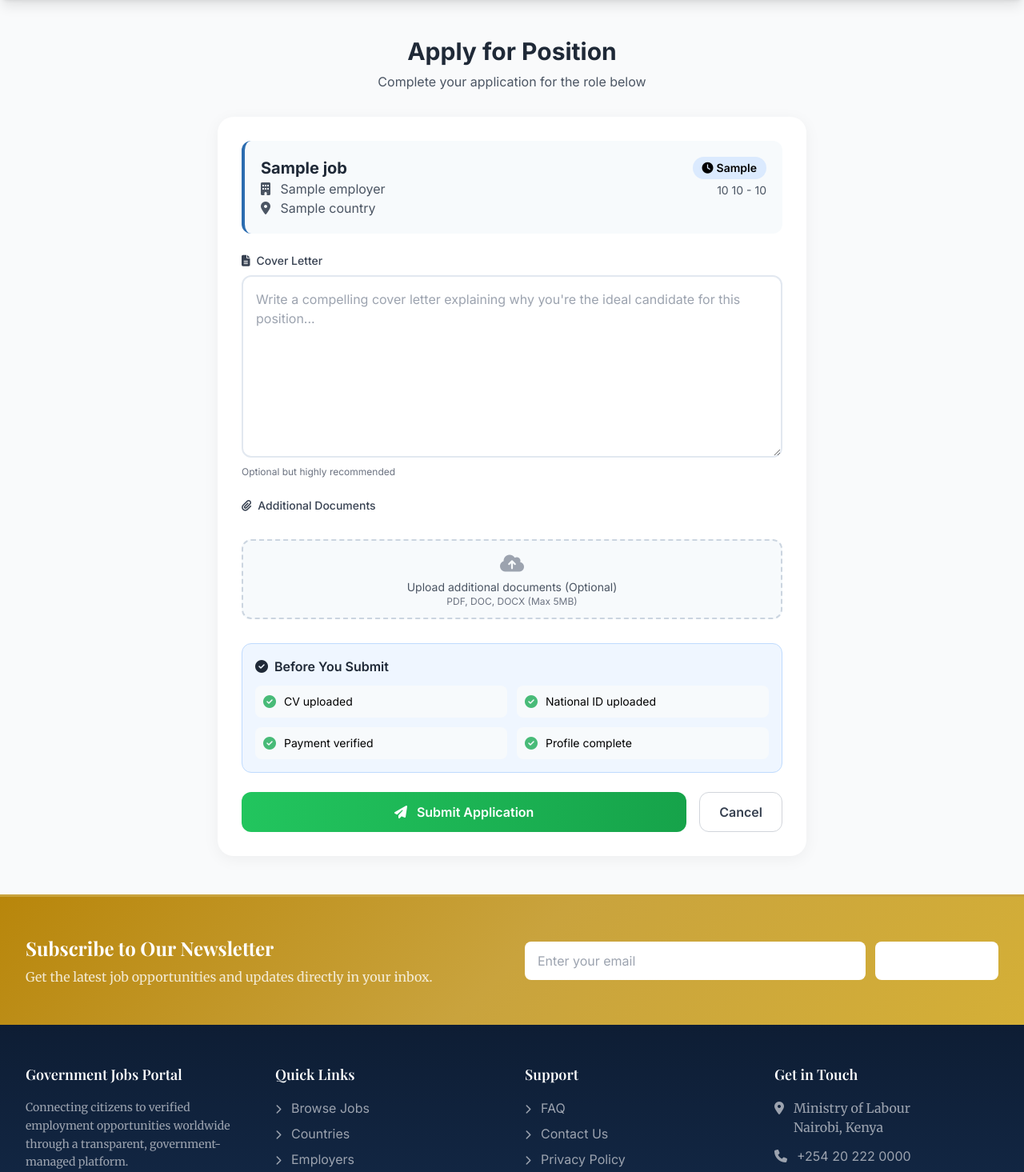
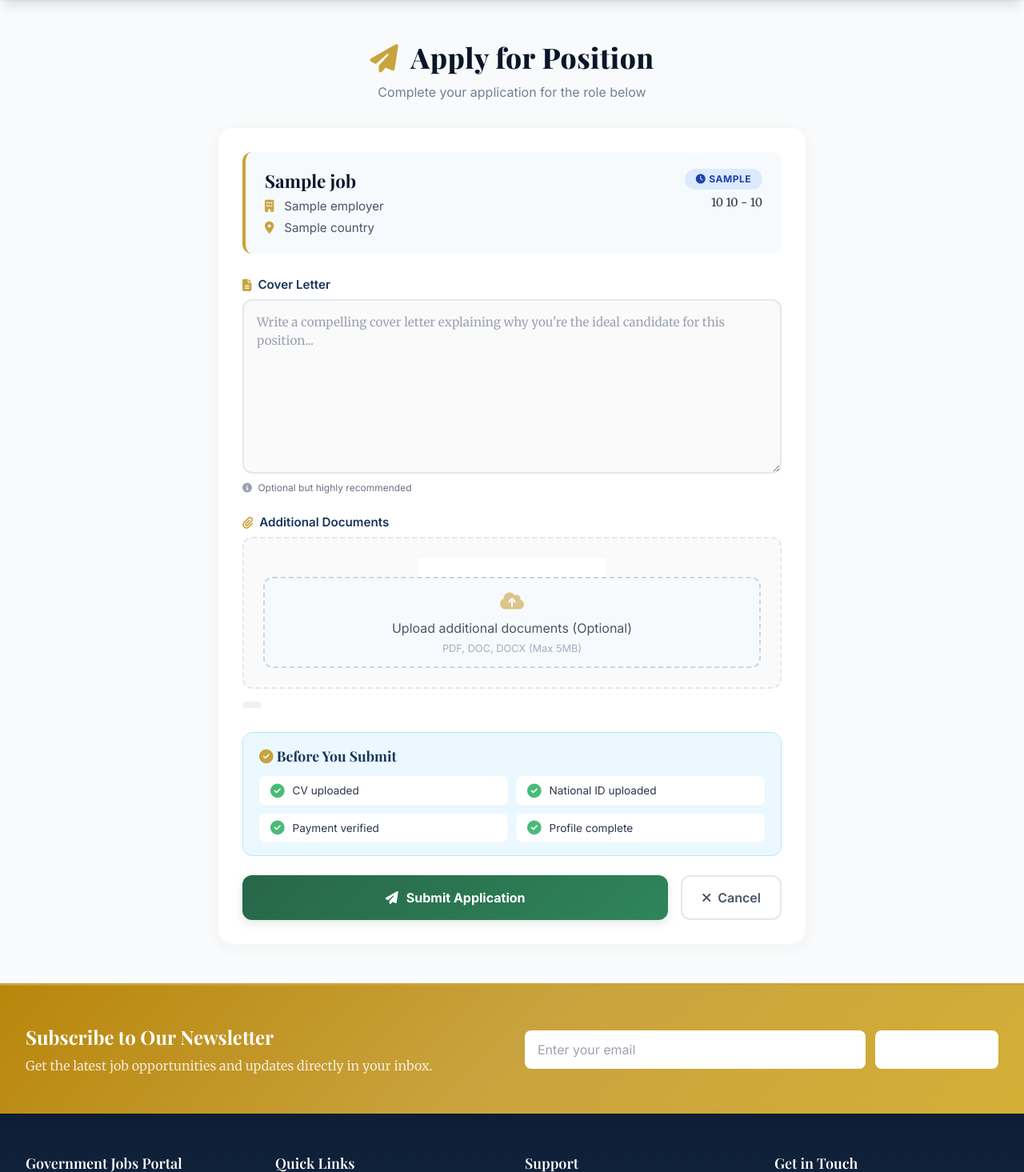
Before and after one commit to eKidenge/government_jobs_portal, a Django app: template templates/jobs/apply_to_job.html in a window 1280 px wide. Shown: the part 82-1547 px from the top of the page at 80% size. Run offline with Django 5.2, Linux system fonts and the light colour scheme; the template is opened without the code that fills it: most values are stand-ins (such as "Sample title", 1, 10 or a date in 2020); form fields are guessed from the names that the template uses; some libraries are stand-ins or nearby versions.

Commit message:
Update apply_to_job.html

```diff
--- a/templates/jobs/apply_to_job.html
+++ b/templates/jobs/apply_to_job.html
@@ -5,22 +5,103 @@
 
 {% block extra_css %}
 <style>
+    /* ============================================
+       GOVERNMENT STYLES
+       ============================================ */
     .apply-container {
         max-width: 800px;
         margin: 0 auto;
     }
+
+    .apply-header {
+        text-align: center;
+        margin-bottom: 32px;
+    }
+    .apply-header h1 {
+        font-family: 'Playfair Display', serif;
+        font-weight: 800;
+        color: #0a1628;
+        font-size: 2.2rem;
+        letter-spacing: 0.5px;
+    }
+    .apply-header h1 i {
+        color: #c9a33d;
+        margin-right: 8px;
+    }
+    .apply-header p {
+        font-family: 'Inter', sans-serif;
+        color: #718096;
+        font-size: 1rem;
+        margin-top: 4px;
+    }
+
     .apply-card {
         background: white;
         border-radius: 20px;
-        box-shadow: 0 4px 20px rgba(0,0,0,0.05);
+        box-shadow: 0 4px 20px rgba(0,0,0,0.04);
+        border: 1px solid rgba(201, 163, 61, 0.08);
         padding: 30px;
     }
+
+    /* Job summary */
     .job-summary {
         background: #f7fafc;
         border-radius: 12px;
-        padding: 20px;
-        border-left: 4px solid #2b6cb0;
+        padding: 20px 24px;
+        border-left: 4px solid #c9a33d;
+        margin-bottom: 28px;
     }
+    .job-summary .job-title {
+        font-family: 'Playfair Display', serif;
+        font-weight: 700;
+        color: #0a1628;
+        font-size: 1.4rem;
+    }
+    .job-summary .job-meta {
+        font-family: 'Inter', sans-serif;
+        color: #4a5568;
+        font-size: 0.95rem;
+        margin-top: 4px;
+    }
+    .job-summary .job-meta i {
+        color: #c9a33d;
+        width: 20px;
+    }
+    .job-summary .job-tag {
+        display: inline-flex;
+        align-items: center;
+        padding: 4px 14px;
+        background: #dbeafe;
+        color: #1e40af;
+        border-radius: 50px;
+        font-family: 'Inter', sans-serif;
+        font-size: 0.75rem;
+        font-weight: 700;
+        text-transform: uppercase;
+        letter-spacing: 0.5px;
+    }
+    .job-summary .salary-info {
+        font-family: 'Merriweather', serif;
+        font-size: 0.9rem;
+        color: #2d3748;
+        margin-top: 6px;
+    }
+
+    /* Form elements */
+    .form-label {
+        font-family: 'Inter', sans-serif;
+        font-weight: 600;
+        color: #1a365d;
+        font-size: 0.95rem;
+        display: flex;
+        align-items: center;
+        gap: 8px;
+        margin-bottom: 6px;
+    }
+    .form-label i {
+        color: #c9a33d;
+    }
+
     .cover-letter-area {
         min-height: 200px;
         resize: vertical;
@@ -28,29 +109,188 @@
         border-radius: 12px;
         padding: 16px;
         width: 100%;
-        font-family: inherit;
-        transition: border-color 0.3s;
+        font-family: 'Merriweather', serif;
+        font-size: 0.95rem;
+        color: #2d3748;
+        transition: border-color 0.3s, box-shadow 0.3s;
+        background: #fafafa;
     }
     .cover-letter-area:focus {
-        border-color: #2b6cb0;
+        border-color: #c9a33d;
         outline: none;
-        box-shadow: 0 0 0 3px rgba(43, 108, 176, 0.1);
+        box-shadow: 0 0 0 4px rgba(201, 163, 61, 0.1);
+        background: white;
+    }
+
+    .file-upload-wrapper {
+        position: relative;
+        border: 2px dashed #e2e8f0;
+        border-radius: 12px;
+        padding: 24px;
+        text-align: center;
+        transition: border-color 0.3s, background 0.3s;
+        cursor: pointer;
+        background: #fafafa;
+    }
+    .file-upload-wrapper:hover {
+        border-color: #c9a33d;
+        background: #f7fafc;
+    }
+    .file-upload-wrapper input[type="file"] {
+        position: absolute;
+        top: 0;
+        left: 0;
+        width: 100%;
+        height: 100%;
+        opacity: 0;
+        cursor: pointer;
+    }
+    .file-upload-wrapper .file-upload-label {
+        pointer-events: none;
+    }
+    .file-upload-wrapper .file-upload-label i {
+        color: #c9a33d;
+        opacity: 0.6;
+    }
+    .file-upload-wrapper .file-upload-label p {
+        font-family: 'Inter', sans-serif;
+        color: #4a5568;
+        margin-top: 6px;
+    }
+    .file-upload-wrapper .file-upload-label small {
+        font-family: 'Inter', sans-serif;
+        color: #a0aec0;
+    }
+    .file-name {
+        font-family: 'Inter', sans-serif;
+        font-size: 0.85rem;
+        color: #2d3748;
+        margin-top: 8px;
+        padding: 4px 12px;
+        background: #edf2f7;
+        border-radius: 6px;
+        display: inline-block;
+    }
+
+    /* Checklist */
+    .checklist-box {
+        background: #ebf8ff;
+        border: 1px solid #bee3f8;
+        border-radius: 12px;
+        padding: 16px 20px;
+        margin-bottom: 24px;
+    }
+    .checklist-box h4 {
+        font-family: 'Playfair Display', serif;
+        font-weight: 700;
+        color: #1a365d;
+        font-size: 1.1rem;
+        margin-bottom: 12px;
+    }
+    .checklist-box h4 i {
+        color: #c9a33d;
     }
     .application-check {
         display: grid;
         grid-template-columns: 1fr 1fr;
-        gap: 12px;
+        gap: 10px;
     }
     .application-check .check-item {
         display: flex;
         align-items: center;
         gap: 10px;
-        padding: 10px;
-        background: #f7fafc;
+        padding: 8px 14px;
+        background: white;
         border-radius: 8px;
+        font-family: 'Inter', sans-serif;
+        font-size: 0.85rem;
+        color: #2d3748;
+        box-shadow: 0 1px 3px rgba(0,0,0,0.02);
     }
     .application-check .check-item i {
         color: #48bb78;
+        font-size: 1.1rem;
+    }
+
+    /* Buttons */
+    .btn-submit {
+        flex: 1;
+        padding: 14px 24px;
+        background: linear-gradient(135deg, #276749, #2f855a);
+        color: white;
+        border: none;
+        border-radius: 12px;
+        font-family: 'Inter', sans-serif;
+        font-weight: 700;
+        font-size: 1rem;
+        cursor: pointer;
+        transition: all 0.3s ease;
+        display: inline-flex;
+        align-items: center;
+        justify-content: center;
+        gap: 10px;
+        box-shadow: 0 4px 12px rgba(39, 103, 73, 0.15);
+    }
+    .btn-submit:hover {
+        transform: translateY(-2px);
+        box-shadow: 0 8px 24px rgba(39, 103, 73, 0.25);
+    }
+    .btn-submit i {
+        color: white;
+    }
+
+    .btn-cancel {
+        padding: 14px 24px;
+        border: 2px solid #e2e8f0;
+        background: white;
+        color: #4a5568;
+        border-radius: 12px;
+        font-family: 'Inter', sans-serif;
+        font-weight: 600;
+        font-size: 1rem;
+        text-decoration: none;
+        transition: all 0.3s ease;
+        display: inline-flex;
+        align-items: center;
+        justify-content: center;
+        gap: 8px;
+    }
+    .btn-cancel:hover {
+        background: #f7fafc;
+        border-color: #cbd5e0;
+        transform: translateY(-2px);
+    }
+
+    /* Responsive */
+    @media (max-width: 768px) {
+        .apply-card {
+            padding: 20px;
+        }
+        .job-summary {
+            padding: 16px;
+        }
+        .application-check {
+            grid-template-columns: 1fr;
+        }
+        .apply-header h1 {
+            font-size: 1.6rem;
+        }
+        .btn-submit, .btn-cancel {
+            width: 100%;
+            justify-content: center;
+        }
+        .flex-wrap {
+            flex-direction: column;
+        }
+    }
+
+    @media (max-width: 480px) {
+        .apply-header h1 {
+            font-size: 1.3rem;
+        }
+        .job-summary .job-title {
+            font-size: 1.1rem;
+        }
     }
 </style>
 {% endblock %}
@@ -59,34 +299,41 @@
 <div class="bg-gray-50 min-h-screen py-12">
     <div class="apply-container px-4 sm:px-6 lg:px-8">
         <!-- Header -->
-        <div class="text-center mb-8">
-            <h1 class="text-3xl font-bold text-gray-800">Apply for Position</h1>
-            <p class="text-gray-600 mt-2">Complete your application for the role below</p>
+        <div class="apply-header">
+            <h1><i class="fas fa-paper-plane"></i> Apply for Position</h1>
+            <p>Complete your application for the role below</p>
         </div>
 
         <div class="apply-card">
             <!-- Job Summary -->
-            <div class="job-summary mb-6">
+            <div class="job-summary">
                 <div class="flex flex-wrap justify-between items-start gap-4">
                     <div>
-                        <h2 class="text-xl font-bold text-gray-800">{{ job.title }}</h2>
-                        <p class="text-gray-600">
-                            <i class="fas fa-building mr-2 text-primary-light"></i>
-                            {{ job.employer.company_name|default:job.agency.agency_name|default:'N/A' }}
+                        <h2 class="job-title">{{ job.title }}</h2>
+                        <p class="job-meta">
+                            <i class="fas fa-building"></i>
+                            {% if job.employer %}
+                                {{ job.employer.company_name }}
+                            {% elif job.agency %}
+                                {{ job.agency.agency_name }}
+                            {% else %}
+                                N/A
+                            {% endif %}
                         </p>
-                        <p class="text-gray-600">
-                            <i class="fas fa-map-marker-alt mr-2 text-primary-light"></i>
+                        <p class="job-meta">
+                            <i class="fas fa-map-marker-alt"></i>
                             {{ job.country.name }}
                         </p>
                     </div>
                     <div class="text-right">
-                        <span class="inline-flex items-center px-3 py-1 bg-blue-100 text-primary-light rounded-full text-sm font-semibold">
+                        <span class="job-tag">
                             <i class="fas fa-clock mr-1"></i> {{ job.get_employment_type_display }}
                         </span>
                         {% if job.salary_min %}
-                            <p class="text-sm text-gray-600 mt-1">
-                                {{ job.salary_currency }} {{ job.salary_min|floatformat:0 }} - {{ job.salary_max|floatformat:0 }}
-                            </p>
+                            <div class="salary-info">
+                                {{ job.salary_currency }} {{ job.salary_min|floatformat:0 }}
+                                {% if job.salary_max %} - {{ job.salary_max|floatformat:0 }}{% endif %}
+                            </div>
                         {% endif %}
                     </div>
                 </div>
@@ -98,65 +345,61 @@
 
                 <!-- Cover Letter -->
                 <div class="mb-6">
-                    <label class="block text-sm font-medium text-gray-700 mb-2">
-                        <i class="fas fa-file-alt text-primary-light mr-2"></i>Cover Letter
+                    <label class="form-label">
+                        <i class="fas fa-file-alt"></i> Cover Letter
                     </label>
                     <textarea name="cover_letter" class="cover-letter-area"
                               placeholder="Write a compelling cover letter explaining why you're the ideal candidate for this position..."
                               rows="8">{{ form.cover_letter.value|default:'' }}</textarea>
-                    <p class="text-xs text-gray-500 mt-1">Optional but highly recommended</p>
+                    <p class="text-xs text-gray-500 mt-1" style="font-family: 'Inter', sans-serif;">
+                        <i class="fas fa-info-circle text-gray-400 mr-1"></i> Optional but highly recommended
+                    </p>
                 </div>
 
                 <!-- Additional Documents -->
                 <div class="mb-6">
-                    <label class="block text-sm font-medium text-gray-700 mb-2">
-                        <i class="fas fa-paperclip text-primary-light mr-2"></i>Additional Documents
+                    <label class="form-label">
+                        <i class="fas fa-paperclip"></i> Additional Documents
                     </label>
                     <div class="file-upload-wrapper">
                         {{ form.additional_documents }}
                         <div class="file-upload-label">
-                            <i class="fas fa-cloud-upload-alt text-2xl text-gray-400"></i>
-                            <p class="text-sm text-gray-600 mt-1">Upload additional documents (Optional)</p>
-                            <p class="text-xs text-gray-500">PDF, DOC, DOCX (Max 5MB)</p>
+                            <i class="fas fa-cloud-upload-alt text-2xl"></i>
+                            <p>Upload additional documents (Optional)</p>
+                            <small>PDF, DOC, DOCX (Max 5MB)</small>
                         </div>
                     </div>
                     <div class="file-name" id="additional-docs-name"></div>
                 </div>
 
                 <!-- Application Checklist -->
-                <div class="mb-6 p-4 bg-blue-50 rounded-xl border border-blue-200">
-                    <h4 class="font-semibold text-gray-800 mb-3">
-                        <i class="fas fa-check-circle text-primary-light mr-2"></i>Before You Submit
+                <div class="checklist-box">
+                    <h4>
+                        <i class="fas fa-check-circle"></i> Before You Submit
                     </h4>
                     <div class="application-check">
                         <div class="check-item">
-                            <i class="fas fa-check-circle"></i>
-                            <span class="text-sm">CV uploaded</span>
+                            <i class="fas fa-check-circle"></i> CV uploaded
                         </div>
                         <div class="check-item">
-                            <i class="fas fa-check-circle"></i>
-                            <span class="text-sm">National ID uploaded</span>
+                            <i class="fas fa-check-circle"></i> National ID uploaded
                         </div>
                         <div class="check-item">
-                            <i class="fas fa-check-circle"></i>
-                            <span class="text-sm">Payment verified</span>
+                            <i class="fas fa-check-circle"></i> Payment verified
                         </div>
                         <div class="check-item">
-                            <i class="fas fa-check-circle"></i>
-                            <span class="text-sm">Profile complete</span>
+                            <i class="fas fa-check-circle"></i> Profile complete
                         </div>
                     </div>
                 </div>
 
                 <!-- Submit Button -->
                 <div class="flex flex-wrap gap-4">
-                    <button type="submit"
-                            class="flex-1 bg-gradient-to-r from-green-500 to-green-600 text-white py-3 rounded-xl font-semibold hover:shadow-lg transition-all duration-300">
-                        <i class="fas fa-paper-plane mr-2"></i> Submit Application
+                    <button type="submit" class="btn-submit">
+                        <i class="fas fa-paper-plane"></i> Submit Application
                     </button>
-                    <a href="{% url 'job_detail' job.id %}"
-                       class="px-6 py-3 border border-gray-300 rounded-xl text-gray-700 hover:bg-gray-50 transition font-semibold">
-                        Cancel
+                    <a href="{% url 'job_detail' job.id %}" class="btn-cancel">
+                        <i class="fas fa-times"></i> Cancel
                     </a>
                 </div>
             </form>
@@ -167,10 +410,14 @@
 <script>
 document.addEventListener('DOMContentLoaded', function() {
     // File upload display
-    document.querySelector('input[name="additional_documents"]').addEventListener('change', function() {
-        const fileName = this.files[0]?.name || '';
-        document.getElementById('additional-docs-name').textContent = fileName ? '📎 ' + fileName : '';
-    });
+    const fileInput = document.querySelector('input[name="additional_documents"]');
+    const display = document.getElementById('additional-docs-name');
+    if (fileInput) {
+        fileInput.addEventListener('change', function() {
+            const fileName = this.files[0]?.name || '';
+            display.textContent = fileName ? '📎 ' + fileName : '';
+        });
+    }
 });
 </script>
 {% endblock %}
```
